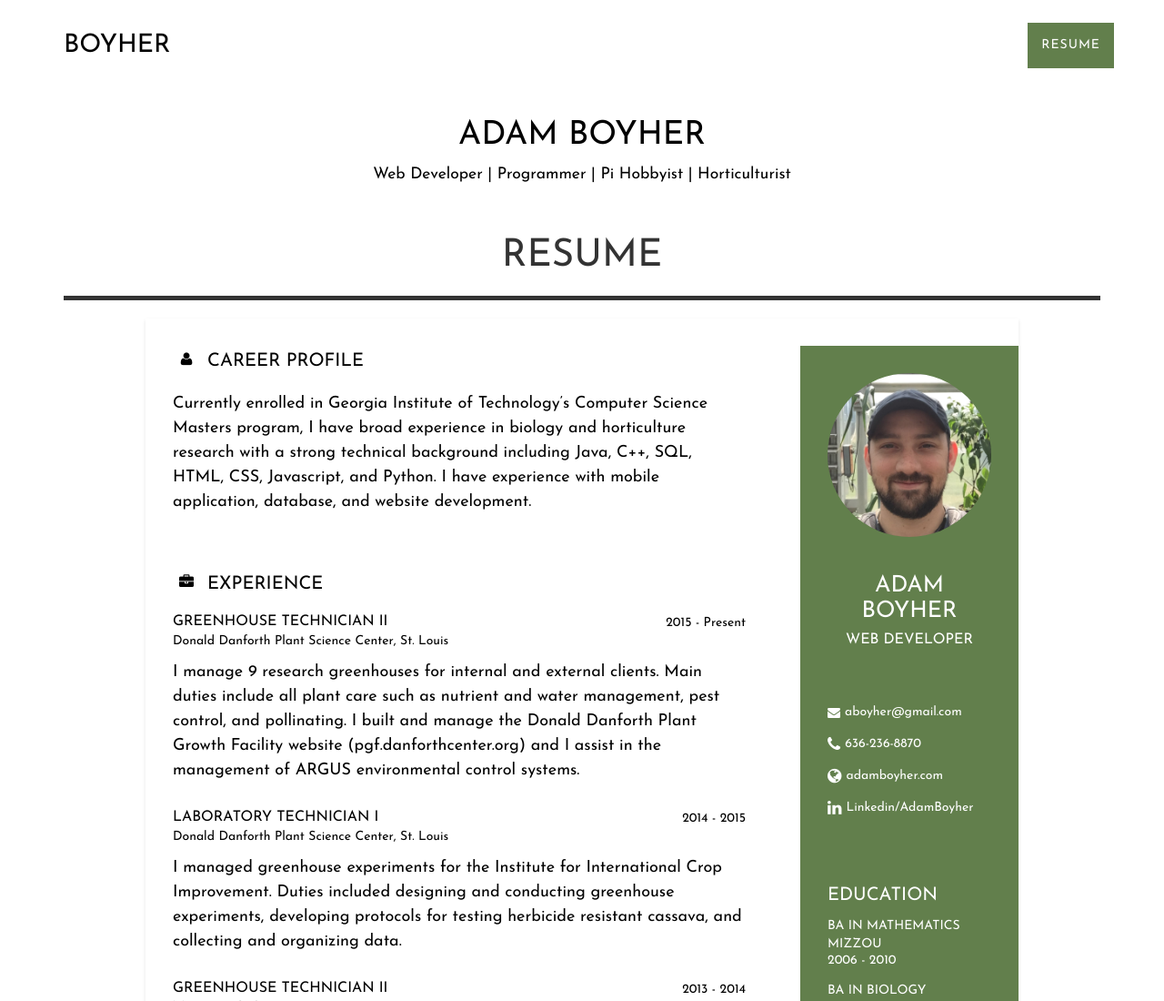
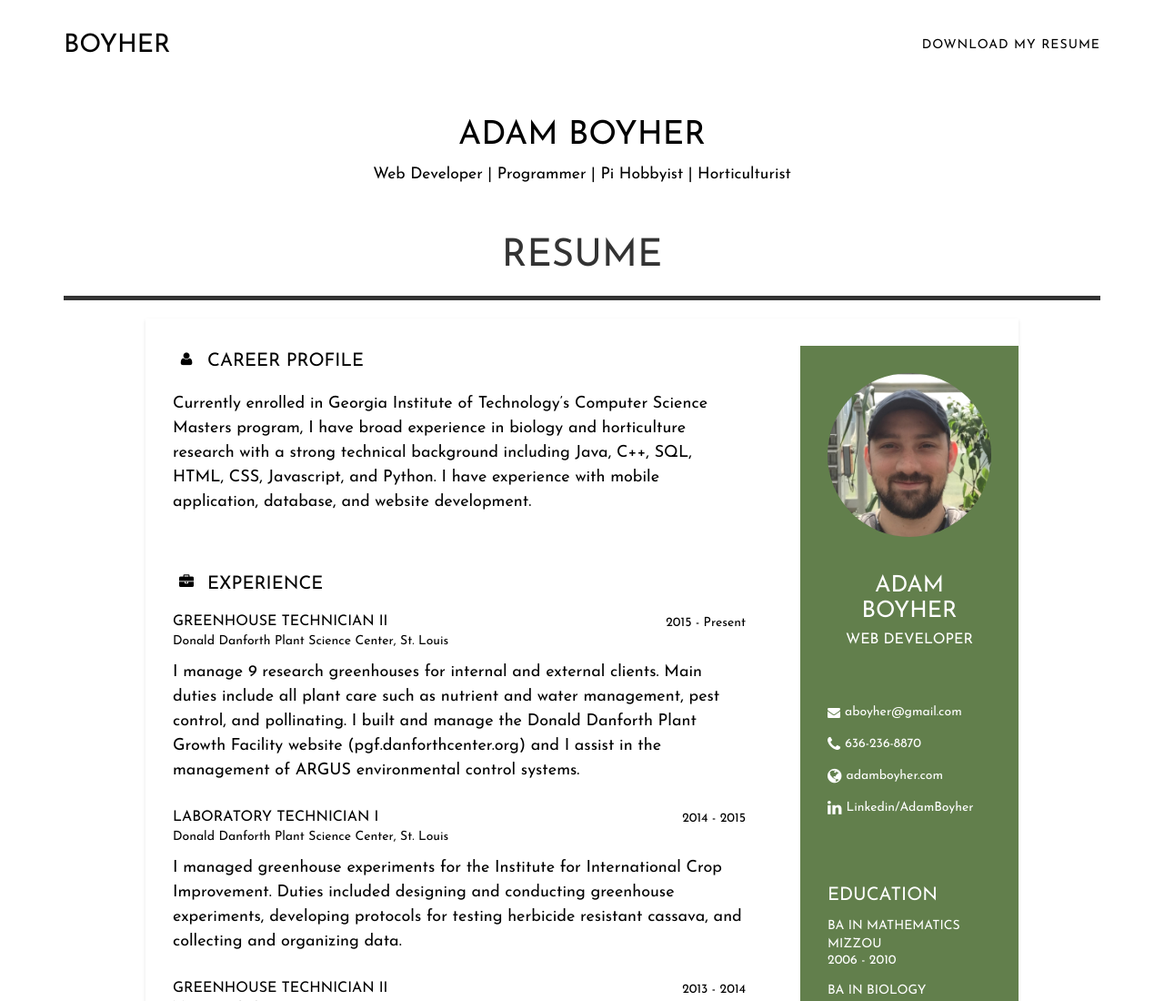
Before and after one commit to aboyher/aboyher.github.io, a website: page index.html in a window 1280 px wide. Shown: the top 1100 px of the page at 91% size. Drawn offline with nearby package versions, Linux system fonts and the light colour scheme; a web font is replaced by a local one.

Commit message:
download resume

```diff
--- a/index.html
+++ b/index.html
@@ -48,7 +48,7 @@
                         <a href="#page-top"></a>
                     </li>
                     <li class="page-scroll">
-                        <a href="#resume">Resume</a>
+                        <a href="Resume.docx">Download My Resume</a>
                     </li>
                 </ul>
             </div>
```
